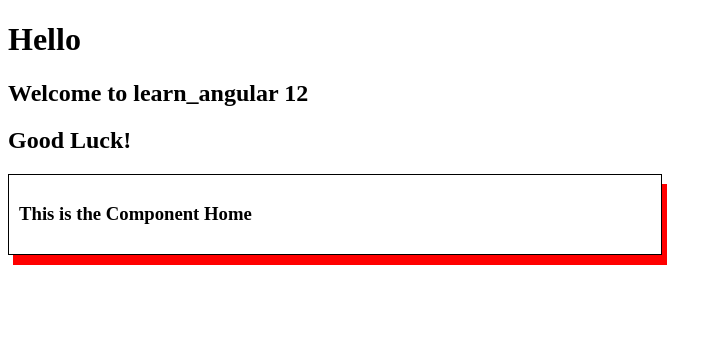
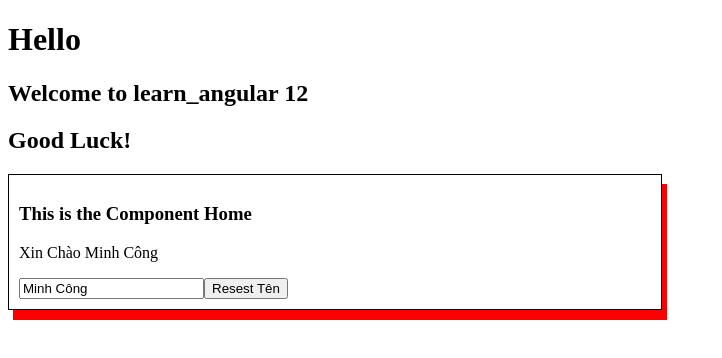
Before and after one commit to congtm20/Angular12, an Angular app: page / in a window 1280 px wide. Shown: the top 358 px of the page, without its empty margins (0-722 px from the left). Built offline with nearby package versions, Linux system fonts and the light colour scheme.

Commit message:
DataBinding

```diff
--- a/src/app/home/home.component.html
+++ b/src/app/home/home.component.html
@@ -1,4 +1,15 @@
 <div class="test">
     <h3>This is the Component Home </h3>
+    <p>Xin Chào {{name}}</p>
+    <input type="text" [(ngModel)]="name"/>
+    <button (click)="resestName()">Resest Tên</button>
 
+
+    <!-- ------------------------------------------------------- -->
+    <!-- <h2 *ngIf="age<=20">Bạn Còn Trẻ Lắm</h2>
+    <h2 *ngIf="age>20">Bạn Già Thế</h2> -->
+
+    <!-- ----------------------------------------------------------- -->
+    <!-- <input [value]="name" /><br />
+    <input value="{{name}}" type="text" [title]="'this is ' + name" /> -->
 </div>
--- a/src/app/home/home.component.ts
+++ b/src/app/home/home.component.ts
@@ -6,10 +6,14 @@ import { Component, OnInit } from '@angular/core';
   styleUrls: ['./home.component.scss']
 })
 export class HomeComponent implements OnInit {
-
+  public name: string = 'Minh Công';
+  public age: number =18;
   constructor() { }
 
   ngOnInit(): void {
   }
-
+  public resestName(): void {
+    console.log('resetName');
+    this.name='Minh Công';
+  }
 }
```
Also changed, not shown: src/app/app.module.ts (+5 -12 lines).
